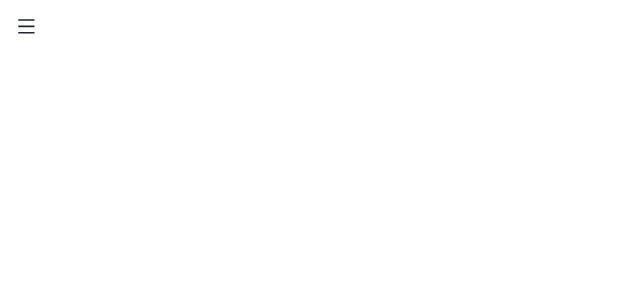
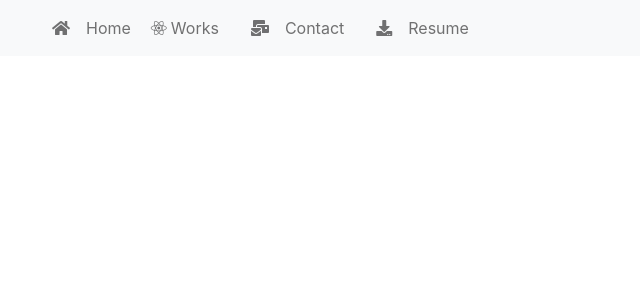
Before and after one commit to Chimoha31/Portfolio0, a React (Create React App) app: page / in a window 1280 px wide. Shown: the top 300 px of the page, without its empty margins (0-640 px from the left). Built offline with nearby package versions, Linux system fonts and the light colour scheme.

Commit message:
Done Header and SIdebar

```diff
--- a/src/App.js
+++ b/src/App.js
@@ -1,10 +1,12 @@
 import React from 'react';
+import Header from './components/Header';
 import MenuBar from './components/MenuBar';
 
 const App = () => {
   return (
     <div>
       <MenuBar />
+      <Header />
     </div>
   )
 }
--- /dev/null
+++ b/src/components/Header.jsx
@@ -0,0 +1,22 @@
+import React from "react";
+import { Container, Nav, Navbar } from "react-bootstrap";
+import "./Header.scss";
+
+const Header = () => {
+  return (
+    <div className="header_container">
+      <Navbar bg="light" variant="light">
+        <Container className="mx-3">
+          <Nav className="me-auto">
+            <Nav.Link href="#home"><i className="fas fa-home mx-3"></i>Home</Nav.Link>
+            <Nav.Link href="#home"><i className="fab fa-react mx-1"></i>Works</Nav.Link>
+            <Nav.Link href="#features"><i className="fas fa-mail-bulk mx-3"></i>Contact</Nav.Link>
+            <Nav.Link href="Resume.pdf" download="Resume"><i className="fas fa-download mx-3"></i>Resume</Nav.Link>
+          </Nav>
+        </Container>
+      </Navbar>
+    </div>
+  );
+};
+
+export default Header;
--- /dev/null
+++ b/src/components/Header.scss
@@ -0,0 +1,9 @@
+.header_container {
+  display: none;
+}
+
+@media (min-width: "767px") {
+  .header_container {
+    display: block;
+  }
+}
--- a/src/components/MenuBar.jsx
+++ b/src/components/MenuBar.jsx
@@ -1,6 +1,7 @@
 import React, { useState } from "react";
 import { Offcanvas } from "react-bootstrap";
 import { AiOutlineMenu } from "react-icons/ai";
+import './MenuBar.scss';
 
 const MenuBar = () => {
   const [show, setShow] = useState(false);
@@ -9,7 +10,7 @@ const MenuBar = () => {
 
   return (
     <>
-      <AiOutlineMenu onClick={handleShow} className="mx-3 my-3" style={{ fontSize: "1.3rem" }} />
+      <AiOutlineMenu onClick={handleShow} className="mx-3 my-3 menu_icon" style={{ fontSize: "1.3rem" }} />
 
       <Offcanvas show={show} onHide={handleClose}>
         <Offcanvas.Header closeButton></Offcanvas.Header>
--- /dev/null
+++ b/src/components/MenuBar.scss
@@ -0,0 +1,5 @@
+@media (min-width: "767px") {
+  .menu_icon {
+    display: none;
+  }
+}
```
